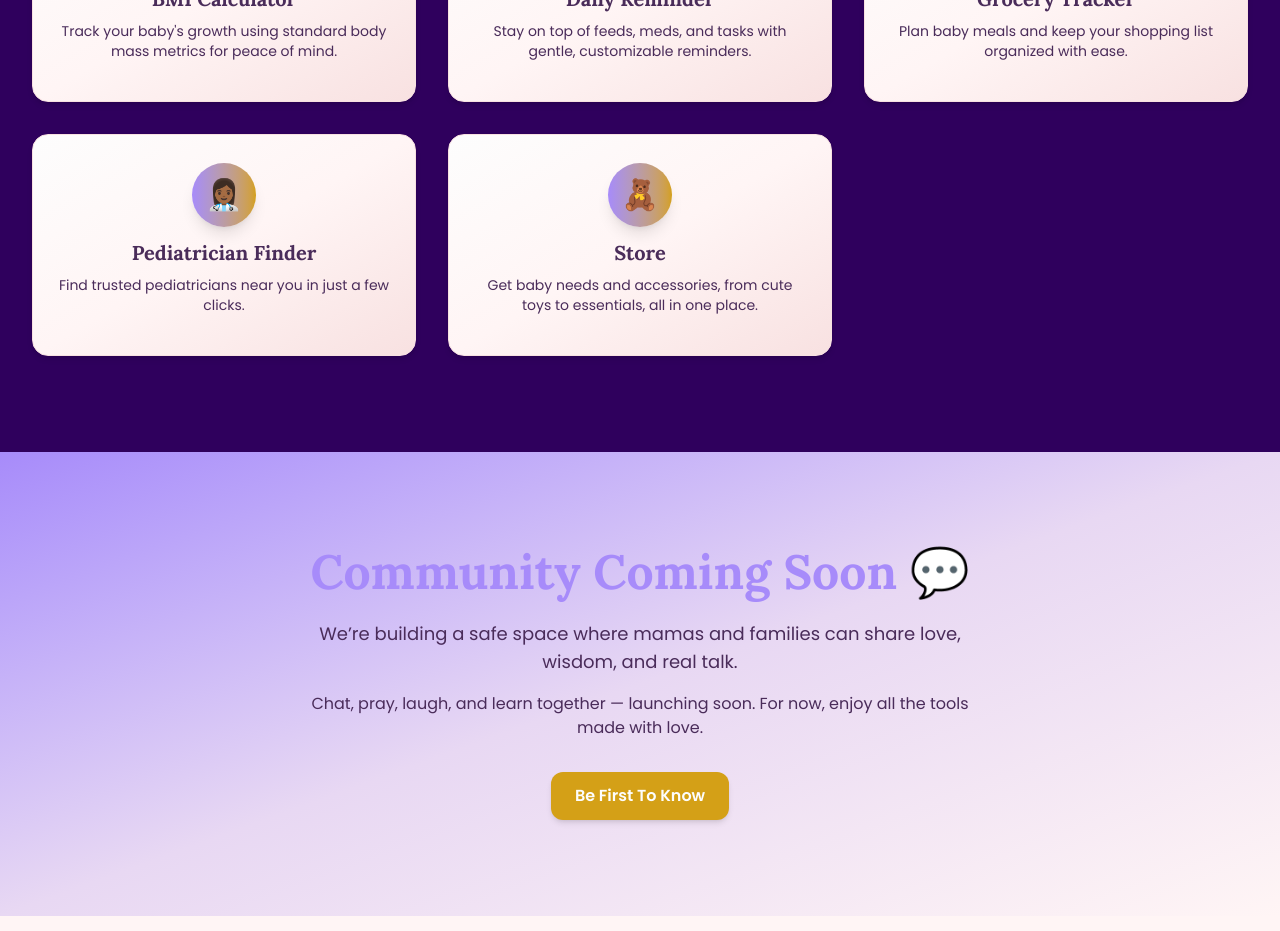
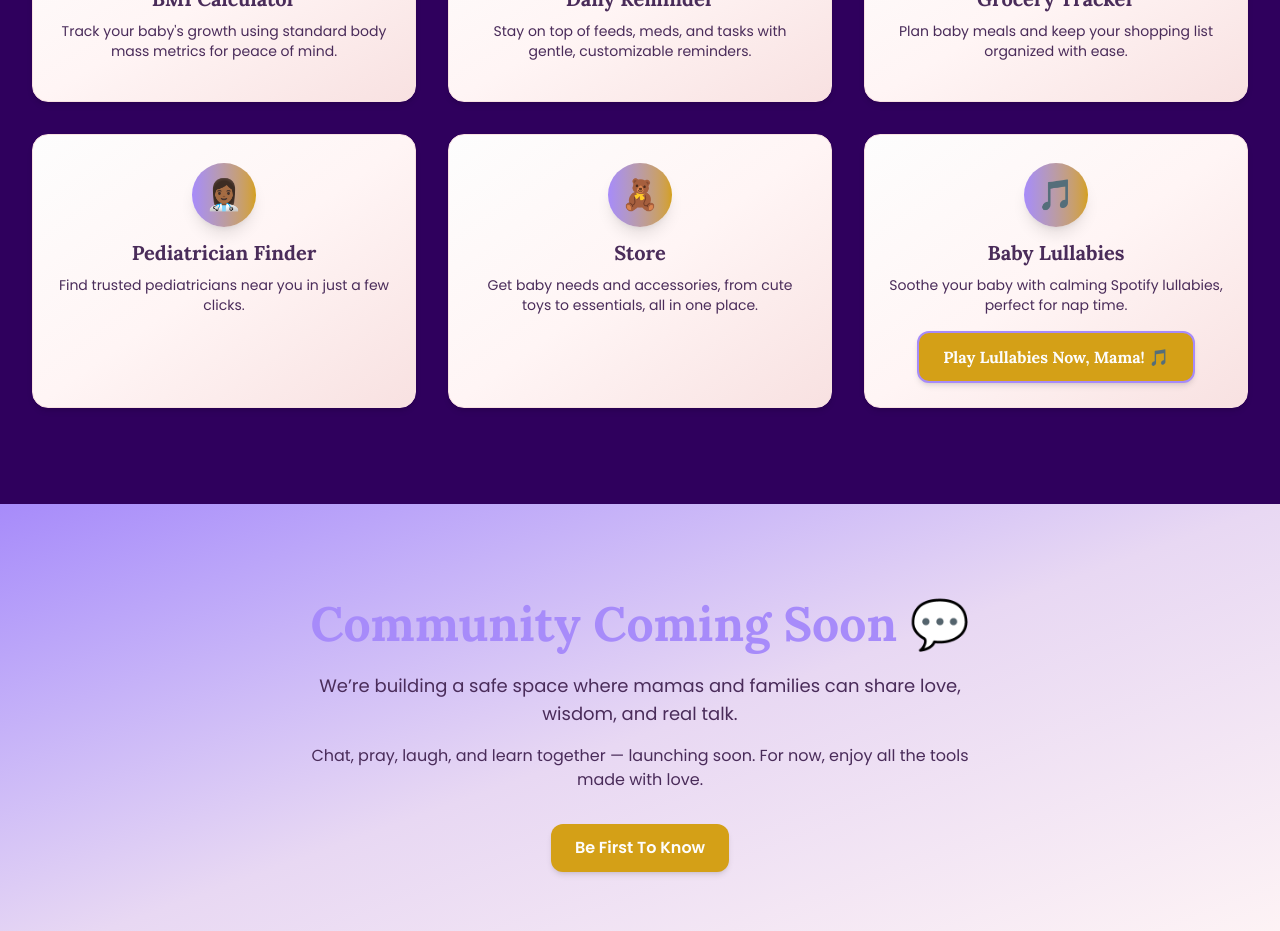
Before and after one commit to tejHacks/mamacare-latest, a React (Vite) app: page / in a window 1280 px wide. Shown: the part 2020-2951 px from the top of the page. Built offline with nearby package versions, Linux system fonts and the light colour scheme.

Commit message:
New ways man

```diff
--- a/src/components/Features.jsx
+++ b/src/components/Features.jsx
@@ -74,6 +74,15 @@ const features = [
     title: "Store",
     desc: "Get baby needs and accessories, from cute toys to essentials, all in one place.",
     emoji: "🧸",
+  },
+  {
+    title: "Baby Lullabies",
+    desc: "Soothe your baby with calming Spotify lullabies, perfect for nap time.",
+    emoji: "🎵",
+    button: {
+      text: "Play Lullabies Now, Mama! 🎵",
+      link: "https://open.spotify.com/playlist/37i9dQZF1DX5B3X0rN7R6Q",
+    },
   },
 ];
 
```
